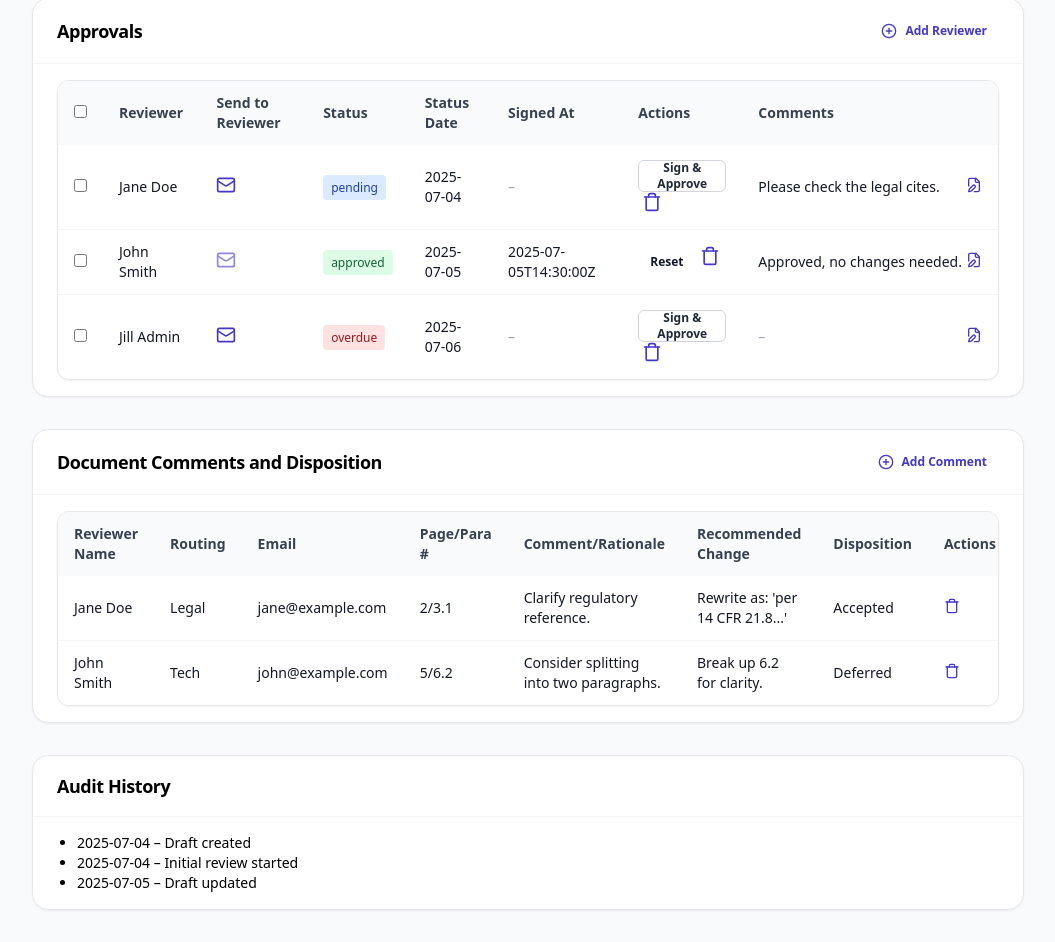
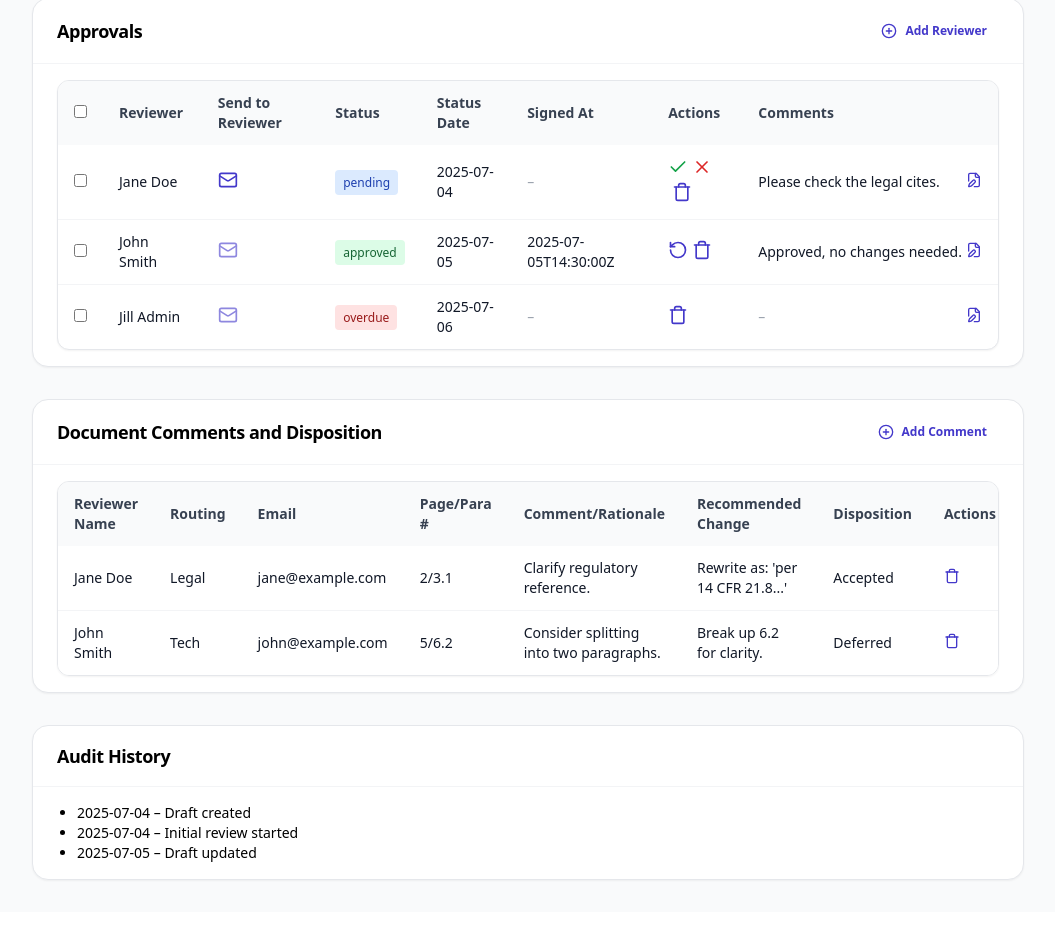
Before and after one commit to eputnam77/DocReview360, a Next.js app in the folder frontend/: page /projects/1 in a window 1280 px wide. Shown: the part 1053-1995 px from the top of the page, without its empty margins (224-1279 px from the left). After the commit the page ends 1965 px from the top, so only its background shows below. Built offline with nearby package versions, Linux system fonts and the light colour scheme.

Commit message:
feat(approvals): add reviewer feedback notifications and icon actions

```diff
--- a/frontend/pages/projects/[id]/index.tsx
+++ b/frontend/pages/projects/[id]/index.tsx
@@ -28,6 +28,9 @@ import {
   PlusCircle,
   Eye,
   Download,
+  Check,
+  X,
+  RotateCcw,
 } from "lucide-react";
 import { cn } from "@/lib/utils";
 import UploadDropzone from "@/components/workflow/UploadDropzone";
@@ -316,6 +319,18 @@ export default function ProjectDetailsPage() {
   };
   const slugify = (name: string) => name.toLowerCase().replace(/\s+/g, "");
 
+  const handleNotifyOwner = (reviewer: string) => {
+    if (!project?.user) return;
+    alert(`Notified ${project.user} that ${reviewer} left feedback.`);
+    setLogs(prev => [
+      ...prev,
+      {
+        timestamp: new Date().toISOString(),
+        action: `Notified ${project.user} of comments from ${reviewer}`,
+      },
+    ]);
+  };
+
   const handleSignApproval = async (approval: Approval) => {
     try {
       let sigId = approval.documensoSigId;
@@ -370,6 +385,25 @@ export default function ProjectDetailsPage() {
       alert("Failed to start signing flow");
     }
   };
+
+  const handleRejectApproval = (id: string) => {
+    const reviewer = approvals.find(a => a.id === id)?.reviewer || "";
+    setApprovals(prev =>
+      prev.map(a =>
+        a.id === id
+          ? { ...a, state: "rejected", statusDate: new Date().toISOString().slice(0, 10) }
+          : a
+      )
+    );
+    alert(`Document returned to ${project?.user || "owner"} with comments.`);
+    setLogs(prev => [
+      ...prev,
+      {
+        timestamp: new Date().toISOString(),
+        action: `Approval by ${reviewer} rejected and sent back`,
+      },
+    ]);
+  };
   const handleAddReviewer = () => {
     if (!newReviewer.reviewer || !newReviewer.email) return;
     setApprovals([
@@ -407,6 +441,9 @@ export default function ProjectDetailsPage() {
         action: `Updated approval comment for ${reviewer}`,
       },
     ]);
+    if (reviewer) {
+      handleNotifyOwner(reviewer);
+    }
     setCommentEditor(null);
   };
 
@@ -729,7 +766,7 @@ export default function ProjectDetailsPage() {
                       variant="ghost"
                       title="Send email"
                       onClick={() => handleSendEmail(a)}
-                      disabled={a.state === "approved"}
+                      disabled={a.state !== "pending"}
                     >
                       <Mail className="w-5 h-5" />
                     </Button>
@@ -739,6 +776,8 @@ export default function ProjectDetailsPage() {
                       "px-2 py-1 rounded text-xs font-medium",
                       a.state === "approved"
                         ? "bg-green-100 text-green-800"
+                        : a.state === "rejected"
+                        ? "bg-yellow-100 text-yellow-800"
                         : a.state === "pending"
                         ? "bg-blue-100 text-blue-800"
                         : a.state === "overdue"
@@ -757,23 +796,34 @@ export default function ProjectDetailsPage() {
                     )}
                   </TableCell>
                   <TableCell className="space-x-1">
-                    {a.state !== "approved" && (
+                    {a.state === "pending" && (
+                      <>
                         <Button
-                        size="sm"
-                        variant="outline"
+                          size="icon"
+                          variant="ghost"
+                          title="Sign & Approve"
                           onClick={() => handleSignApproval(a)}
                         >
-                        Sign & Approve
+                          <Check className="w-5 h-5 text-green-600" />
                         </Button>
+                        <Button
+                          size="icon"
+                          variant="ghost"
+                          title="Reject and return"
+                          onClick={() => handleRejectApproval(a.id)}
+                        >
+                          <X className="w-5 h-5 text-red-600" />
+                        </Button>
+                      </>
                     )}
-                    {a.state === "approved" && (
+                    {(a.state === "approved" || a.state === "rejected") && (
                       <Button
-                        size="sm"
-                        variant="destructive"
+                        size="icon"
+                        variant="ghost"
+                        title="Reset"
                         onClick={() => handleResetApproval(a.id)}
-                        title="Reset signature"
                       >
-                        Reset
+                        <RotateCcw className="w-5 h-5" />
                       </Button>
                     )}
                     <Button
```
Also changed, not shown: 2 other files (tests, documents, lock files or other folders). Lines whose indentation alone changed are shown as unchanged.
